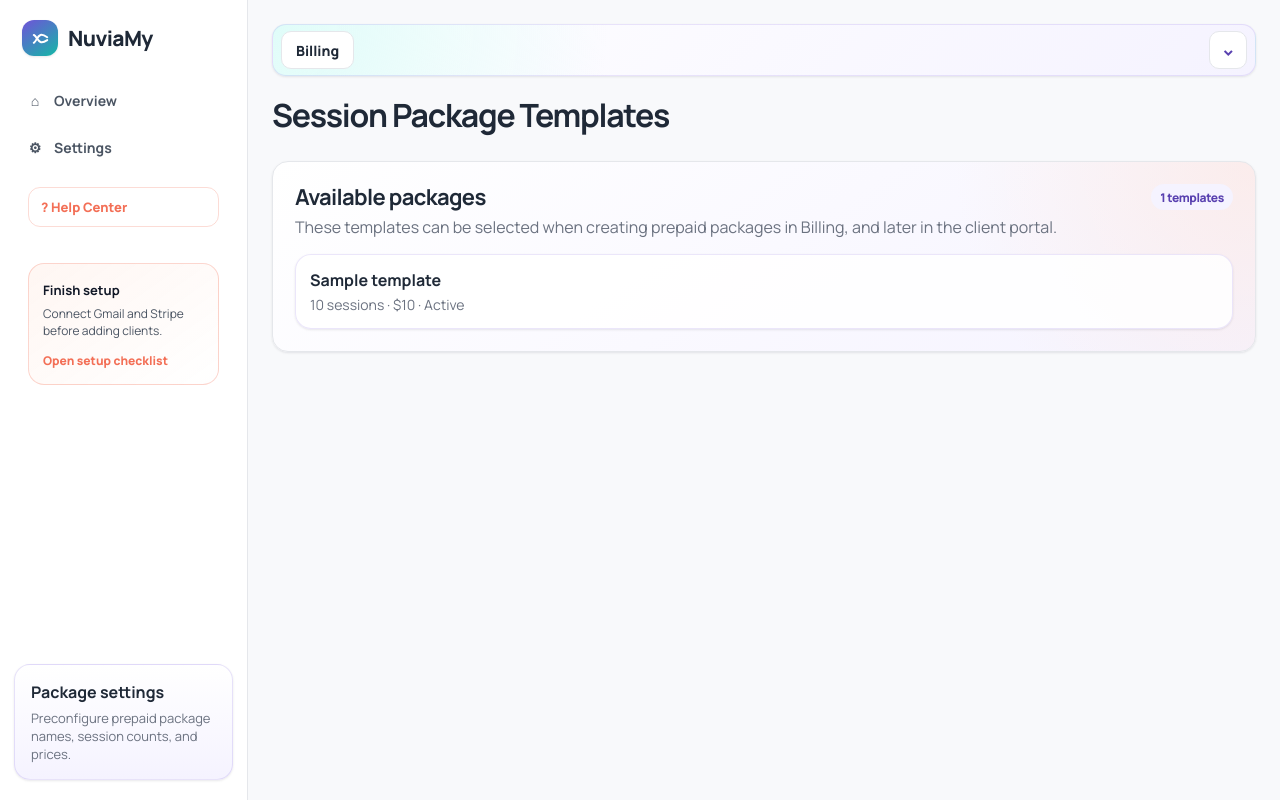
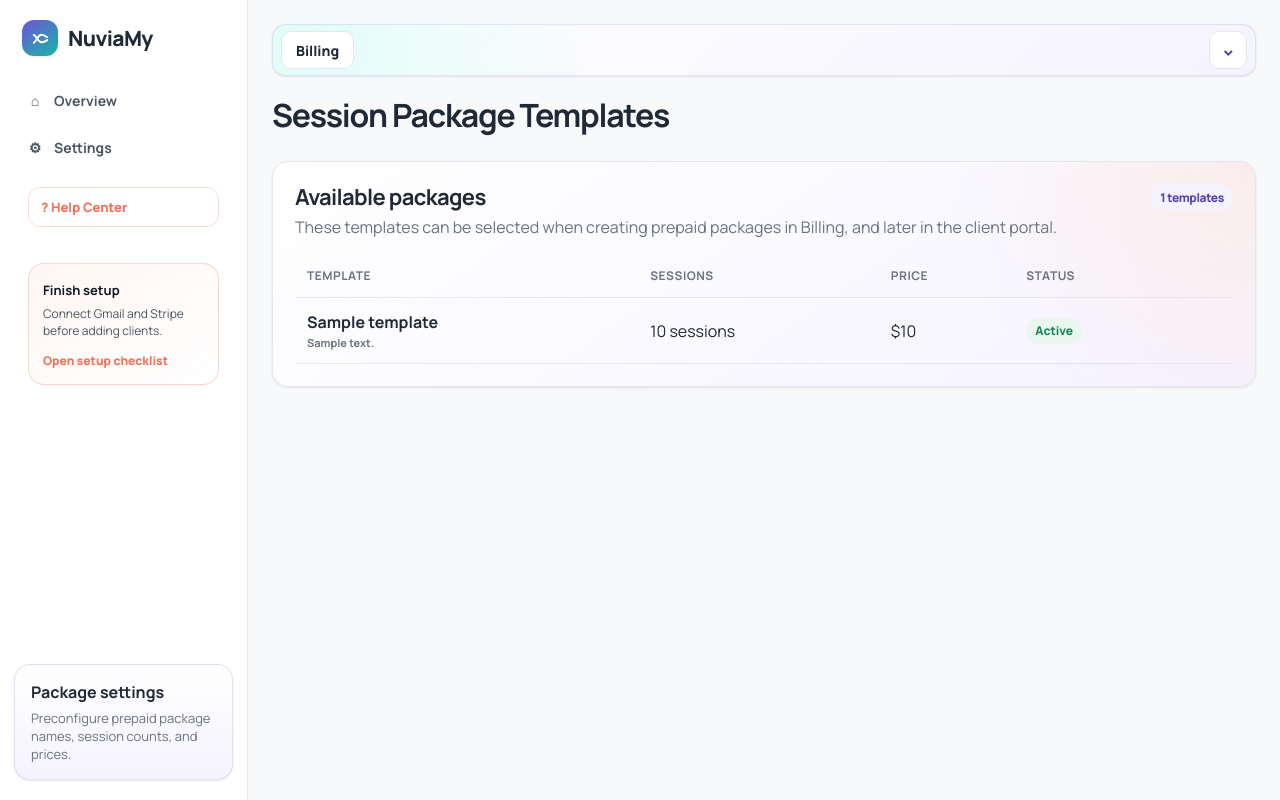
Before and after one commit to richard9106/django-analytics-dashboard, a Django app: template templates/settings/package_templates.html in a window 1280 px wide. Run offline with Django 5.2, Linux system fonts and the light colour scheme; the template is opened without the code that fills it: most values are stand-ins (such as "Sample title", 1, 10 or a date in 2020).

Commit message:
Use action menus in settings tables

```diff
--- a/apps/billing/tests.py
+++ b/apps/billing/tests.py
@@ -752,6 +752,11 @@ class BillingViewTests(TestCase):
         self.assertEqual(response.status_code, 200)
         self.assertContains(response, "Session Package Templates")
         self.assertContains(response, "Visible package")
+        self.assertContains(response, 'role="region" aria-labelledby="settings-package-templates-heading"')
+        self.assertContains(response, '<th scope="col">Template</th>', html=True)
+        self.assertContains(response, 'data-row-actions-trigger')
+        self.assertContains(response, 'aria-controls="template-actions-')
+        self.assertContains(response, "Edit template")
         self.assertNotContains(response, "Hidden package")
 
     def test_settings_package_template_create_saves_to_user_practice(self):
--- a/templates/partials/sidebar.html
+++ b/templates/partials/sidebar.html
@@ -128,6 +128,72 @@
     else labelDialogs();
   })();
 
+  (() => {
+    let openTrigger = null;
+    let openMenu = null;
+    const isMobile = () => window.matchMedia('(max-width: 720px)').matches;
+    const menuItems = (menu) => [...menu.querySelectorAll('a, button')].filter((item) => !item.disabled);
+    const closeMenu = (restoreFocus = true) => {
+      if (!openMenu) return;
+      openMenu.hidden = true;
+      openMenu.classList.remove('is-mobile-sheet');
+      if (openTrigger) {
+        openTrigger.setAttribute('aria-expanded', 'false');
+        if (restoreFocus) openTrigger.focus({ preventScroll: true });
+      }
+      openTrigger = null;
+      openMenu = null;
+    };
+    const positionMenu = () => {
+      if (!openTrigger || !openMenu || openMenu.hidden) return;
+      if (isMobile()) { openMenu.classList.add('is-mobile-sheet'); return; }
+      openMenu.classList.remove('is-mobile-sheet');
+      const rect = openTrigger.getBoundingClientRect();
+      const width = Math.min(192, window.innerWidth - 24);
+      const left = Math.max(12, Math.min(rect.right - width, window.innerWidth - width - 12));
+      const below = rect.bottom + 8;
+      const top = below + openMenu.offsetHeight <= window.innerHeight - 12 ? below : Math.max(12, rect.top - openMenu.offsetHeight - 8);
+      openMenu.style.left = `${left}px`;
+      openMenu.style.top = `${top}px`;
+      openMenu.style.width = `${width}px`;
+    };
+    const openRowMenu = (trigger) => {
+      if (openTrigger === trigger) { closeMenu(false); return; }
+      closeMenu(false);
+      const menu = document.getElementById(trigger.getAttribute('aria-controls'));
+      if (!menu) return;
+      document.body.appendChild(menu);
+      menu.hidden = false;
+      openTrigger = trigger;
+      openMenu = menu;
+      trigger.setAttribute('aria-expanded', 'true');
+      positionMenu();
+      trigger.focus({ preventScroll: true });
+    };
+
+    document.addEventListener('click', (event) => {
+      const trigger = event.target.closest('[data-row-actions-trigger]');
+      if (trigger) { event.preventDefault(); openRowMenu(trigger); return; }
+      if (event.target.closest('[data-row-actions-menu] a, [data-row-actions-menu] button')) { closeMenu(false); return; }
+      if (!event.target.closest('[data-row-actions-menu]')) closeMenu(false);
+    });
+    document.addEventListener('click', (event) => {
+      if (event.target.closest('[data-modal-target]')) closeMenu(false);
+    });
+    document.addEventListener('keydown', (event) => {
+      if (!openMenu) return;
+      const items = menuItems(openMenu);
+      const currentIndex = items.indexOf(document.activeElement);
+      if (event.key === 'Escape') { event.preventDefault(); closeMenu(); return; }
+      if (event.key === 'ArrowDown') { event.preventDefault(); items[(currentIndex + 1 + items.length) % items.length]?.focus(); }
+      if (event.key === 'ArrowUp') { event.preventDefault(); items[(currentIndex - 1 + items.length) % items.length]?.focus(); }
+      if (event.key === 'Home') { event.preventDefault(); items[0]?.focus(); }
+      if (event.key === 'End') { event.preventDefault(); items[items.length - 1]?.focus(); }
+    });
+    window.addEventListener('resize', positionMenu);
+    window.addEventListener('scroll', positionMenu, true);
+  })();
+
   document.addEventListener('submit', (event) => {
     const message = event.submitter?.dataset.confirmMessage || event.target.dataset.confirmMessage;
     if (message && !window.confirm(message)) event.preventDefault();
--- a/templates/settings/integrations.html
+++ b/templates/settings/integrations.html
@@ -18,7 +18,7 @@
 
       <section class="billing-grid">
         <article class="panel integration-panel">
-          <div class="panel-head"><div><h2>Google</h2><p>One connection can enable Gmail sending, Gmail reading, Calendar sync, and Drive file storage.</p></div><span class="badge {% if google_integration.status == 'connected' %}success{% else %}brand{% endif %}">{% if google_integration %}{{ google_integration.get_status_display }}{% else %}Disconnected{% endif %}</span></div>
+          <div class="panel-head"><div><h2>Google</h2><p>One connection can enable Gmail sending, Gmail reading, Calendar sync, and Drive file storage.</p></div><div class="inline-actions"><span class="badge {% if google_integration.status == 'connected' %}success{% else %}brand{% endif %}">{% if google_integration %}{{ google_integration.get_status_display }}{% else %}Disconnected{% endif %}</span>{% if google_integration %}<button class="invoice-actions-trigger" type="button" aria-label="Google integration actions" aria-expanded="false" aria-controls="google-integration-actions" data-row-actions-trigger><span aria-hidden="true">⋮</span></button><div class="invoice-actions-menu" id="google-integration-actions" role="menu" hidden data-row-actions-menu><a role="menuitem" class="inline-link" href="{% url 'practice_settings:google_workspace' %}">Open Google workspace</a><form method="post" action="{% url 'practice_settings:google_disconnect' %}" data-confirm-message="Disconnect Google Workspace? Calendar and email syncing will stop.">{% csrf_token %}<button role="menuitem" class="inline-button" type="submit" data-destructive-action>Disconnect Google</button></form></div>{% endif %}</div></div>
           {% if google_integration.account_email %}<p><strong>Connected account:</strong> {{ google_integration.account_email }}</p>{% endif %}
           <form class="appointment-form" method="post" action="{% url 'practice_settings:google_connect' %}">
             {% csrf_token %}
@@ -33,7 +33,6 @@
               <div class="form-actions"><button class="btn btn-primary" type="submit" {% if not google_oauth_configured %}disabled{% endif %}>Connect Google</button></div>
           </form>
           {% if not google_oauth_configured %}<p class="empty-state">Google OAuth env vars are not configured yet.</p>{% endif %}
-          {% if google_integration %}<div class="inline-actions"><a class="inline-link" href="{% url 'practice_settings:google_workspace' %}">Open Google workspace</a><form method="post" action="{% url 'practice_settings:google_disconnect' %}" data-confirm-message="Disconnect Google Workspace? Calendar and email syncing will stop.">{% csrf_token %}<button class="inline-button-danger" type="submit">Disconnect Google</button></form></div>{% endif %}
         </article>
 
         <article class="panel integration-panel">
--- a/templates/settings/package_templates.html
+++ b/templates/settings/package_templates.html
@@ -20,11 +20,17 @@
       </section>
       <header class="topbar compact-topbar"><div><p class="eyebrow">Settings</p><h1>Session Package Templates</h1></div></header>
       <section class="panel billing-panel">
-        <div class="panel-head"><div><h2>Available packages</h2><p>These templates can be selected when creating prepaid packages in Billing, and later in the client portal.</p></div><span class="badge brand">{{ templates|length }} templates</span></div>
-        <div class="package-list">
-          {% for template in templates %}
-            <div class="package-card"><div><strong>{{ template.name }}</strong><p>{{ template.sessions_included }} sessions · ${{ template.price }} · {% if template.active %}Active{% else %}Inactive{% endif %}</p></div>{% if workspace_permissions.billing.edit %}<a class="inline-link" href="{% url 'settings:package_template_edit' template.pk %}" data-modal-target="template-modal-{{ template.pk }}">Edit template</a>{% endif %}</div>
-          {% empty %}<p class="empty-state">No package templates yet.</p>{% endfor %}
+        <div class="panel-head"><div><h2 id="settings-package-templates-heading">Available packages</h2><p>These templates can be selected when creating prepaid packages in Billing, and later in the client portal.</p></div><span class="badge brand">{{ templates|length }} templates</span></div>
+        <div class="table-wrap" role="region" aria-labelledby="settings-package-templates-heading" aria-describedby="settings-package-templates-scroll-help" tabindex="0">
+          <p class="sr-only" id="settings-package-templates-scroll-help">Scroll horizontally to view all package template columns.</p>
+          <table>
+            <thead><tr><th scope="col">Template</th><th scope="col">Sessions</th><th scope="col">Price</th><th scope="col">Status</th><th scope="col"><span class="sr-only">Actions</span></th></tr></thead>
+            <tbody>
+              {% for template in templates %}
+                <tr><td><strong>{{ template.name }}</strong>{% if template.description %}<small class="table-subtext">{{ template.description|truncatechars:80 }}</small>{% endif %}</td><td>{{ template.sessions_included }} sessions</td><td>${{ template.price }}</td><td><span class="badge {% if template.active %}success{% else %}brand{% endif %}">{% if template.active %}Active{% else %}Inactive{% endif %}</span></td><td class="invoice-actions-cell">{% if workspace_permissions.billing.edit %}<button class="invoice-actions-trigger" type="button" aria-label="Actions for {{ template.name }}" aria-expanded="false" aria-controls="template-actions-{{ template.pk }}" data-row-actions-trigger><span aria-hidden="true">⋮</span></button><div class="invoice-actions-menu" id="template-actions-{{ template.pk }}" role="menu" hidden data-row-actions-menu><a role="menuitem" class="inline-link" href="{% url 'settings:package_template_edit' template.pk %}" data-modal-target="template-modal-{{ template.pk }}">Edit template</a></div>{% else %}<span class="sr-only">No actions available</span>{% endif %}</td></tr>
+              {% empty %}<tr><td colspan="5" class="empty-state">No package templates yet.</td></tr>{% endfor %}
+            </tbody>
+          </table>
         </div>
       </section>
 
```
Also changed, not shown: apps/appointments/tests.py (+19 -0 lines), apps/practices/tests.py (+19 -0 lines), templates/settings/availability.html (+1 -1 lines).
